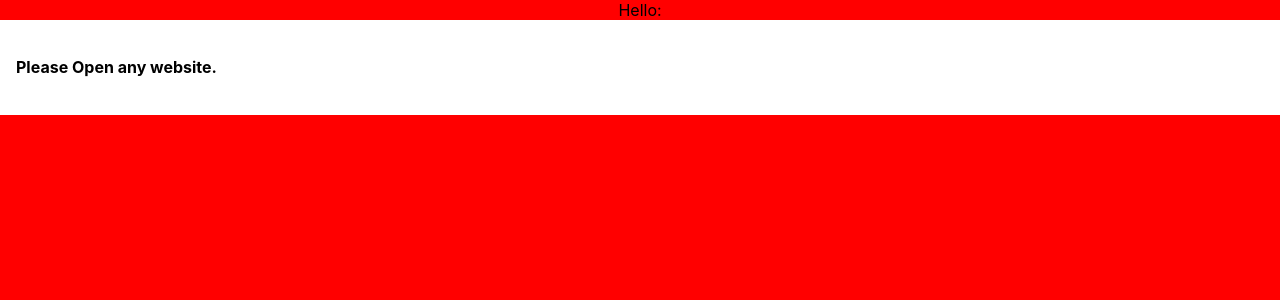
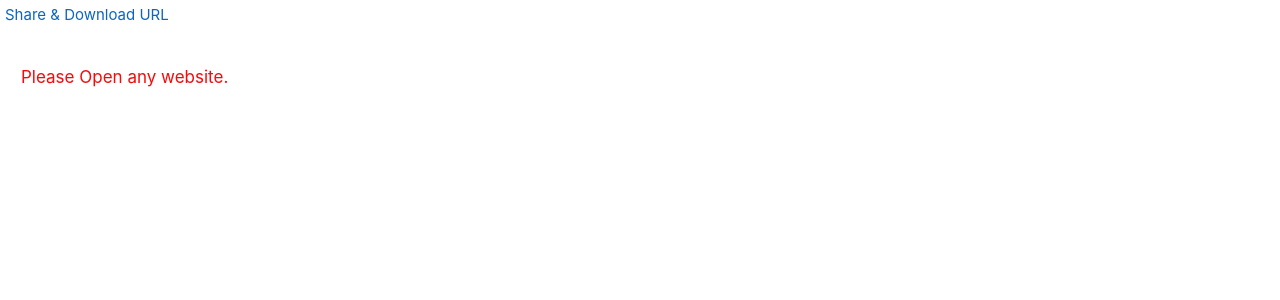
Before and after one commit to PalRishikesh/chrome-react-extension, a React (Create React App) app: page / in a window 1280 px wide. Shown: the top 300 px of the page. Built offline with nearby package versions, Linux system fonts and the light colour scheme; no server answers.

Commit message:
basic setup

```diff
--- a/src/popup/App/App.css
+++ b/src/popup/App/App.css
@@ -1,10 +1,18 @@
-body {
-  background-color: red;
 
-}
 
 
 .centerBox {
-  text-align: center;
   width: 100%;
+  color: #0a66c2;
+  font-size: 15px;
+  padding: 5px;
 }
+
+.errorContent{
+  color: #f80a0a;
+  font-size: 17px;
+  padding: 5px;
+}
+.custom-button-flex{
+  display: flex;
+}
--- a/src/popup/App/App.tsx
+++ b/src/popup/App/App.tsx
@@ -3,7 +3,6 @@ import React, { useEffect, useRef, useState } from "react";
 import './App.css';
 import QRCode from "react-qr-code";
 import { QRCodeCanvas } from "qrcode.react";
-import Button from "./Button";
 
 
 
@@ -11,7 +10,9 @@ function App() {
 
   const [url, setUrl] = useState('');
   const [displayQr, setDisplayQr] = useState(false);
-  const ref: any = useRef();
+  const [copySuccess, setCopySuccess] = useState('');
+
+  const canvasRef: any = useRef();
 
 
   useEffect(() => {
@@ -23,7 +24,6 @@ function App() {
     const queryInfo = { active: true, lastFocusedWindow: true };
 
     chrome.tabs && chrome.tabs.query(queryInfo, tabs => {
-
       const url: any = tabs[0].url;
       console.log("url: ", url);
 
@@ -39,55 +39,63 @@ function App() {
 
   const downloadQRCode = (e) => {
     e.preventDefault();
-    console.log("qrRef: ",ref.current);
-    console.log("qrRef C: ",ref.current);
 
-    let canvas = ref.current;
-    // let canvas = document.getElementById("qrCode");
-    console.log("canvas: ",canvas);
+    let canvas = canvasRef.current;
+    let image = canvas.toDataURL("image/png")
 
-    let image = canvas.toDataURL("image/png")
     let anchor = document.createElement("a");
     anchor.href = image;
     anchor.download = `qr-code.png`;
     document.body.appendChild(anchor);
     anchor.click();
     document.body.removeChild(anchor);
-    setUrl("");
+    // setUrl("");
   };
+
+
+
+
+  function copy(text) {
+    navigator.clipboard.writeText(text)
+    setCopySuccess('Copied!');
+  }
+
   return (
     <>
-      <div className="centerBox" onClick={callURIFromTab}>
-        Hello: {url}
+      <div className="centerBox">
+        Share & Download URL
       </div>
       <div style={{ background: 'white', padding: '16px' }}>
-        {/* { displayQr === true ? <QRCode value={url}   /> : <h4>Please Open any website.</h4> } */}
         {displayQr === true ?
           <>
             <QRCodeCanvas
               id="qrCode"
               value={url}
               size={300}
-              bgColor={"#00ff00"}
+              bgColor={"#fbfbfb"}
               level={"H"}
-              ref={ref}
+              ref={canvasRef}
             />
-            {/* <Button propClick={downloadQRCode}/> */}
-            <form onSubmit={downloadQRCode}>
-              <label>Enter URL</label>
-              <input
-                type="text"
-                value={url}
-              />
-              <button type="submit" disabled={!url}>
-                Download QR code
-              </button>
-            </form>
+            <p>{url}</p>
+
+            <div className="custom-button-flex">
+              <button onClick={() => copy(url)}>Copy</button>
+              &nbsp;
+              <form onSubmit={downloadQRCode}>
+                <button type="submit" disabled={!url}>
+                  Download QR code
+                </button>
+              </form>
+            </div>
+            <div>
+            {copySuccess}
+            </div>
           </>
-          : <h4>Please Open any website.</h4>}
+          : <p className="errorContent">Please Open any website.</p>}
       </div>
     </>
   );
 }
 
+
 export default App;
```
